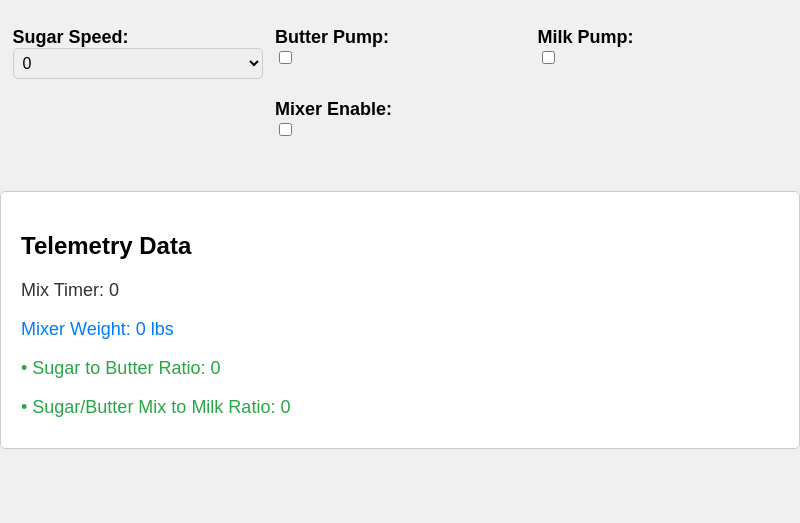
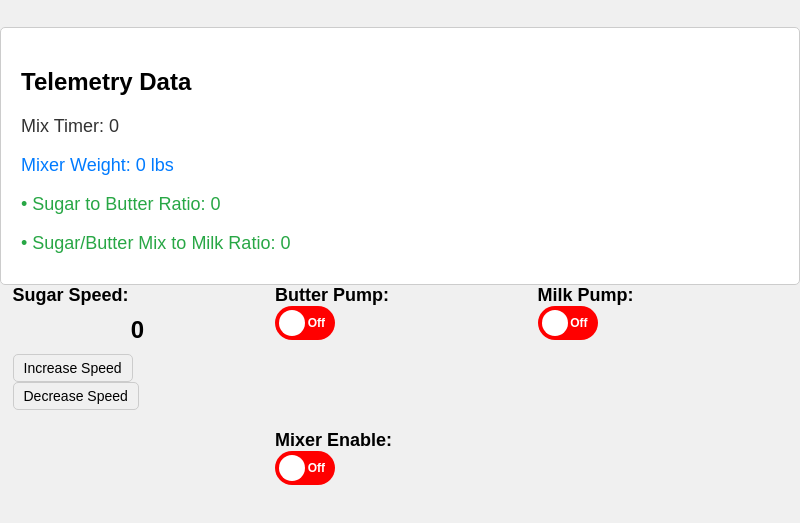
Before and after one commit to bushongTech/xbowButtercream, an Electron app: page src/index.html in a window 800 px wide. Shown: the part 81-604 px from the top of the page. Drawn offline with Linux system fonts and the light colour scheme; no server answers.

Commit message:
working sugar speed buttons

```diff
--- a/main.js
+++ b/main.js
@@ -19,7 +19,7 @@ function createWindow() {
 
     win.loadFile('src/index.html');
     //dev tools, uncomment if needed
-    //win.webContents.openDevTools();
+    win.webContents.openDevTools();
 }
 
 app.on('window-all-closed', () => {
--- a/src/index.html
+++ b/src/index.html
@@ -9,40 +9,6 @@
 
 <body>
     <h1>XBOW Buttercream Control Panel</h1>
-    <div class="controls">
-        <div class="control-item">
-            <label for="sugar-speed">Sugar Speed:</label>
-            <select id="sugar-speed">
-                <option value="0">0</option>
-                <option value="1">1</option>
-                <option value="2">2</option>
-                <option value="3">3</option>
-                <option value="4">4</option>
-                <option value="5">5</option>
-            </select>
-        </div>
-        <div class="control-item">
-            <label for="butter-pump">Butter Pump:</label>
-            <label class="toggle-switch">
-                <input type="checkbox" id="butter-pump">
-                <span class="slider"></span>
-            </label>
-        </div>
-        <div class="control-item">
-            <label for="milk-pump">Milk Pump:</label>
-            <label class="toggle-switch">
-                <input type="checkbox" id="milk-pump">
-                <span class="slider"></span>
-            </label>
-        </div>
-        <div class="control-item">
-            <label for="mixer-enable">Mixer Enable:</label>
-            <label class="toggle-switch">
-                <input type="checkbox" id="mixer-enable">
-                <span class="slider"></span>
-            </label>
-        </div>
-    </div>
 
     <div class="telemetry">
         <h2>Telemetry Data</h2>
@@ -52,6 +18,50 @@
         <p id="mix-milk-ratio">Sugar/Butter Mix to Milk Ratio: 0</p>
     </div>
 
+    <div class="controls">
+
+        <div class="control-item">
+            <label for="sugar-speed">Sugar Speed:</label>
+            <div id="sugar-speed">0</div>
+            <button id="increase-speed">Increase Speed</button>
+            <button id="decrease-speed">Decrease Speed</button>
+        </div>
+
+        <div class="control-item">
+            <label for="butter-pump">Butter Pump:</label>
+            <label class="toggle-switch">
+                <input type="checkbox" id="butter-pump">
+                <span class="slider">
+                    <span class="off">Off</span>
+                    <span class="on">On</span>
+                </span>
+            </label>
+        </div>
+
+        <div class="control-item">
+            <label for="milk-pump">Milk Pump:</label>
+            <label class="toggle-switch">
+                <input type="checkbox" id="milk-pump">
+                <span class="slider">
+                    <span class="off">Off</span>
+                    <span class="on">On</span>
+                </span>
+            </label>
+        </div>
+
+        <div class="control-item">
+            <label for="mixer-enable">Mixer Enable:</label>
+            <label class="toggle-switch">
+                <input type="checkbox" id="mixer-enable">
+                <span class="slider">
+                    <span class="off">Off</span>
+                    <span class="on">On</span>
+                </span>
+            </label>
+        </div>
+
+    </div>
+
     <script src="script.js"></script>
 </body>
 
--- a/src/script.js
+++ b/src/script.js
@@ -1,7 +1,6 @@
 const { ipcRenderer } = require('electron');
 
 const elements = [
-    'sugar-speed',
     'butter-pump',
     'milk-pump',
     'mixer-enable'
@@ -9,6 +8,24 @@ const elements = [
 
 elements.forEach((element) => {
     document.getElementById(element).addEventListener('change', sendCommand);
+});
+
+let sugarSpeed = 0;  // Initialize sugarSpeed to its default value
+
+document.getElementById('increase-speed').addEventListener('click', function () {
+    if (sugarSpeed < 5) {
+        sugarSpeed++;
+        document.getElementById('sugar-speed').innerText = sugarSpeed;
+        sendCommand();  // Call sendCommand to update after changing sugarSpeed
+    }
+});
+
+document.getElementById('decrease-speed').addEventListener('click', function () {
+    if (sugarSpeed > 0) {
+        sugarSpeed--;
+        document.getElementById('sugar-speed').innerText = sugarSpeed;
+        sendCommand();  // Call sendCommand to update after changing sugarSpeed
+    }
 });
 
 let mixerRunning = false;
@@ -31,7 +48,6 @@ function updateMixTimer() {
 }
 
 function sendCommand() {
-    let sugarSpeed = document.getElementById('sugar-speed').value;
     let butterPump = document.getElementById('butter-pump').checked ? 1 : 0;
     let milkPump = document.getElementById('milk-pump').checked ? 1 : 0;
     let mixerEnable = document.getElementById('mixer-enable').checked ? 1 : 0;
--- a/src/styles.css
+++ b/src/styles.css
@@ -74,3 +74,92 @@ h1 {
             content: "\2022"; /* Add bullet point before the ratio */
             margin-right: 5px;
         }
+
+/* Toggle Switch Styles */
+.toggle-switch {
+    position: relative;
+    display: inline-block;
+    width: 60px;
+    height: 34px;
+}
+
+    .toggle-switch input {
+        opacity: 0;
+        width: 0;
+        height: 0;
+    }
+
+.slider {
+    position: absolute;
+    top: 0;
+    left: 0;
+    right: 0;
+    bottom: 0;
+    background-color: #ff0000;
+    transition: .4s;
+    display: flex;
+    align-items: center;
+    padding: 0 10px;
+    border-radius: 34px;
+    justify-content: flex-end;
+}
+
+    .slider:before {
+        position: absolute;
+        content: "";
+        height: 26px;
+        width: 26px;
+        left: 4px;
+        bottom: 4px;
+        background-color: white;
+        transition: .4s;
+        border-radius: 50%;
+    }
+
+input:checked + .slider {
+    background-color: #00ff00;
+    justify-content: space-between;
+}
+
+    input:checked + .slider:before {
+        transform: translateX(26px);
+    }
+
+.slider .off, .slider .on {
+    font-size: 12px;
+    color: white;
+}
+
+.slider .on {
+    display: none;
+}
+
+input:checked + .slider .off {
+    display: none;
+}
+
+input:checked + .slider .on {
+    display: block;
+}
+
+/* Sugar Speed Styles */
+#sugar-speed {
+    font-size: 24px;
+    font-weight: bold;
+    margin: 10px 0;
+    text-align: center;
+}
+
+.control-item button {
+    font-size: 14px;
+    padding: 5px 10px;
+    border: 1px solid #ccc;
+    border-radius: 5px;
+    background-color: #f0f0f0;
+    cursor: pointer;
+    transition: background-color 0.3s;
+}
+
+    .control-item button:hover {
+        background-color: #e0e0e0;
+    }
```
Lines whose indentation alone changed are shown as unchanged.
